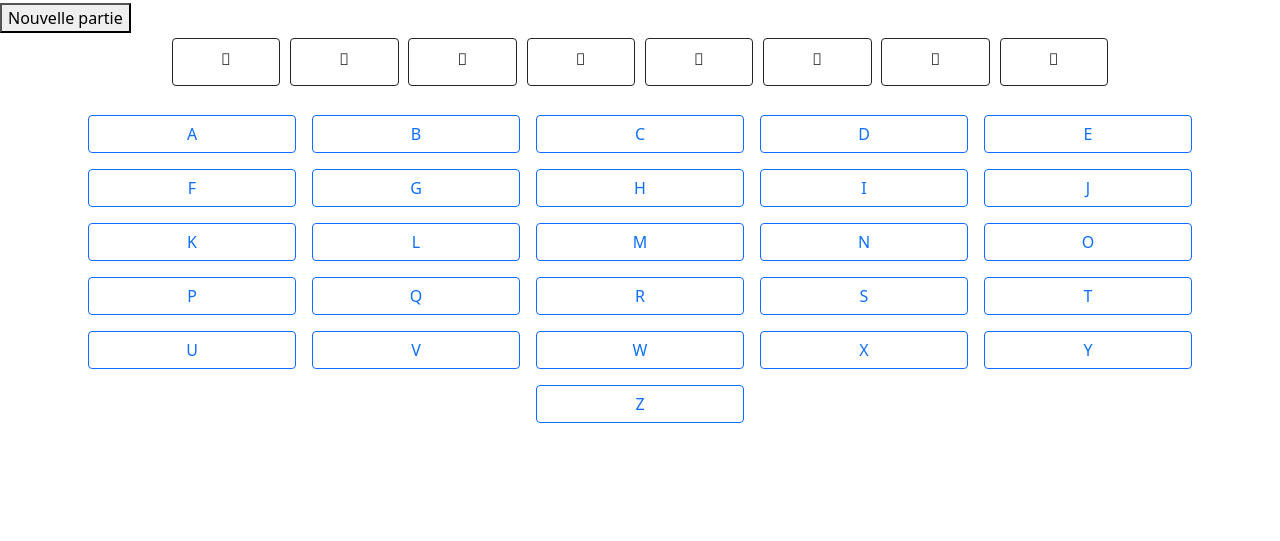
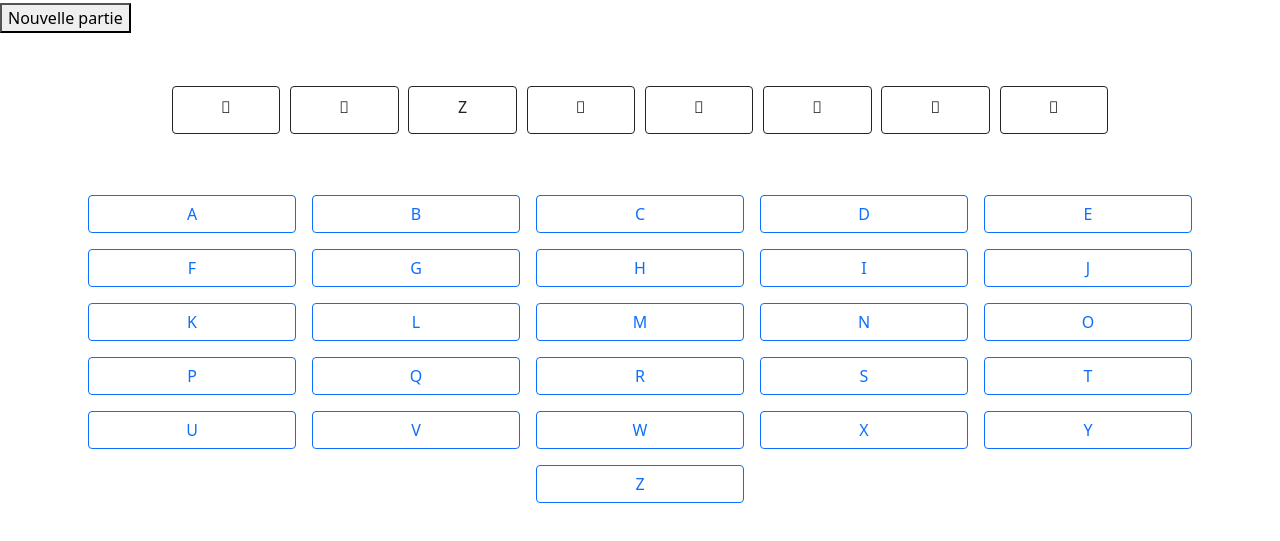
Before and after one commit to LHP7Guillaume/lependu, a plain HTML site: page index.html in a window 1280 px wide. Shown: the part 53-594 px from the top of the page. Drawn offline with nearby package versions, Linux system fonts and the light colour scheme.

Commit message:
toute victoire merite un commit

```diff
--- a/index.html
+++ b/index.html
@@ -34,82 +34,14 @@
 
 
     <button type="button" id="newGame">Nouvelle partie</button>
-    <div id="petName" class="row justify-content-center ">
+    <div id="petName" class="row justify-content-center mt-5">
 
-    </div>
-
-    <!-- </div>
-    <div class="row clavier text-center p-5 container">
-    </div> -->
-
-    <div id="myKeyboard" class="row justify-content-center m-3">
     </div>
 
 
 
-
-
-    <!-- ancien html -->
-    <!-- <div class="row text-center toucheclavier gap-2 lg">
-
-            <button type="button" id="a" class="col bouton">A</button>
-
-            <button type="button" id="z" class="col bouton">Z</button>
-
-            <button type="button" id="e" class="col bouton">E</button>
-
-            <button type="button" id="r" class="col bouton">R</button>
-
-            <button type="button" id="t" class="col bouton">T</button>
-
-            <button type="button" id="y" class="col bouton">Y</button>
-
-            <button type="button" id="U" class="col bouton">U</button>
-
-            <button type="button" id="i" class="col bouton">I</button>
-
-            <button type="button" id="o" class="col bouton">O</button>
-
-            <button type="button" id="p" class="col bouton">P</button>
-        </div>
-        <div class="row text-center toucheclavier gap-2 mt-2 lg">
-
-            <button type="button" id="q" class="col bouton">Q</button>
-
-            <button type="button" id="s" class="col bouton">S</button>
-
-            <button type="button" id="d" class="col bouton">D</button>
-
-            <button type="button" id="f" class="col bouton">F</button>
-
-            <button type="button" id="g" class="col bouton">G</button>
-
-            <button type="button" id="h" class="col bouton">H</button>
-
-            <button type="button" id="j" class="col bouton">J</button>
-
-            <button type="button" id="k" class="col bouton">K</button>
-
-            <button type="button" id="l" class="col bouton">L</button>
-
-            <button type="button" id="m" class="col bouton">M</button>
-        </div>
-        <div class=" text-center toucheclavier mt-2 lg">
-
-            <button type="button" id="w" class="col-1 bouton">W</button>
-
-            <button type="button" id="x" class="col-1 bouton">X</button>
-
-            <button type="button" id="c" class="col-1 bouton">C</button>
-
-            <button type="button" id="v" class="col-1 bouton">V</button>
-
-            <button type="button" id="b" class="col-1 bouton">B</button>
-
-            <button type="button" id="n" class="col-1 bouton">N</button>
-        </div>
-
-    </div> -->
+    <div id="myKeyboard" class="row justify-content-center mt-5 m-3">
+    </div>
 
     <script src="script.js"></script>
 
--- a/script.js
+++ b/script.js
@@ -12,11 +12,11 @@ const petList = [
 // console.log(petList[3])
 let pet = petList[aleaNb(0, petList.length)];
 console.log(pet);
+
 const arrayPet = pet.split("")
 
 
 arrayPet.forEach((element, index) => {
-
     let myIndex = index;
     let myCase = `<div class="border border-dark col-lg-1 col-1 rounded text-center myLetter" id="indexLetter${myIndex}"></div>`
     petName.innerHTML += myCase;
@@ -35,7 +35,14 @@ function aleaNb(min, max) {
     return Math.floor(Math.random() * (max - min)) + min;
 };
 
+myKeyboard.addEventListener("click", (e) => {
+    if (e.target.nodeName == "BUTTON") {
+        console.log(e.target.textContent);
+    }
+});
 
+let dennis = 2;
+document.getElementById(`indexLetter${dennis}`).innerText = "Z";
 
 
 
```
